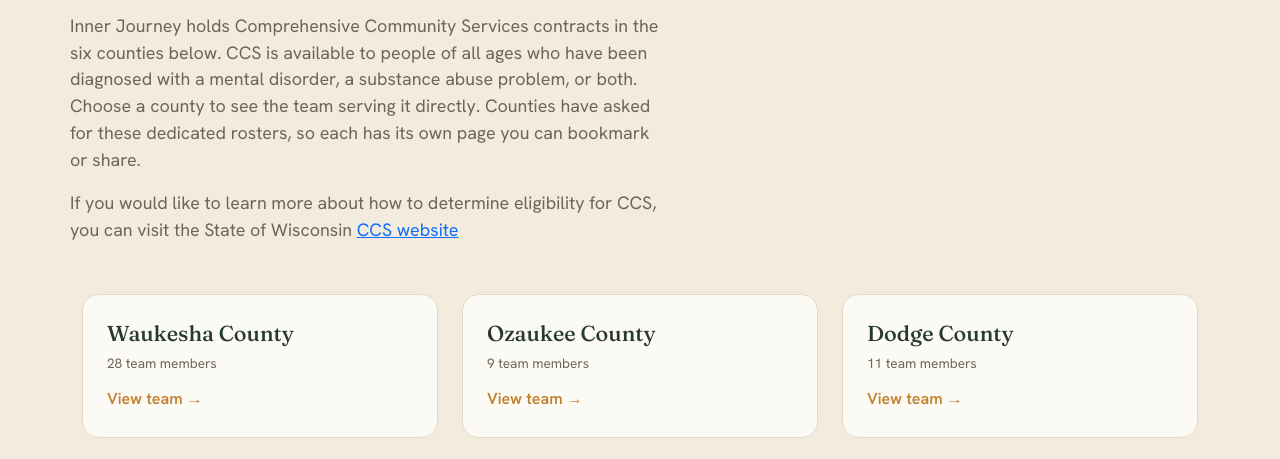
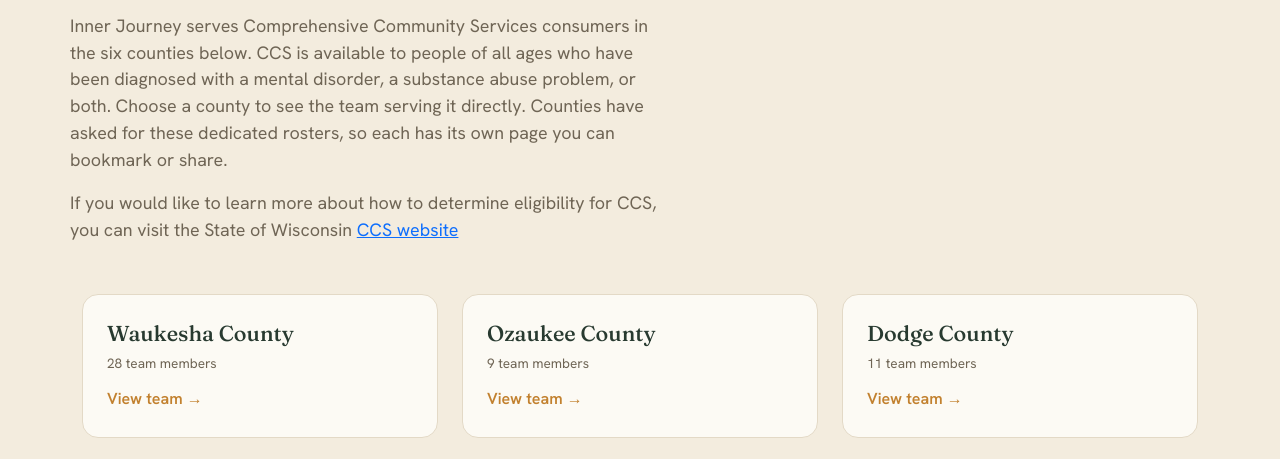
Before and after one commit to Inner-Journey-Consulting/website, a plain HTML site: page ccs.html in a window 1280 px wide. Shown: the part 339-798 px from the top of the page. Drawn offline with nearby package versions, Linux system fonts and the light colour scheme.

Commit message:
Update description of CCS services in ccs.html

```diff
--- a/ccs.html
+++ b/ccs.html
@@ -18,7 +18,7 @@
     <section class="container page-head">
       <div class="eyebrow mb-2">Comprehensive Community Services</div>
       <h1 style="font-size:clamp(2.2rem,5vw,3.1rem);max-width:18ch">CCS across southeastern Wisconsin</h1>
-      <p class="lead-copy mt-3">Inner Journey holds Comprehensive Community Services contracts in the six counties below. CCS is available to people of all ages who have been diagnosed with a mental disorder, a substance abuse problem, or both. Choose a county to
+      <p class="lead-copy mt-3">Inner Journey serves Comprehensive Community Services consumers in the six counties below. CCS is available to people of all ages who have been diagnosed with a mental disorder, a substance abuse problem, or both. Choose a county to
         see the team serving it directly. Counties have asked for these dedicated rosters, so each has its own
         page you can bookmark or share.</p>
       <p class="lead-copy mt-3">If you would like to learn more about how to determine eligibility for CCS, you can visit the State of Wisconsin <a href="https://www.dhs.wisconsin.gov/ccs/index.htm">CCS website</a> </p>
```
